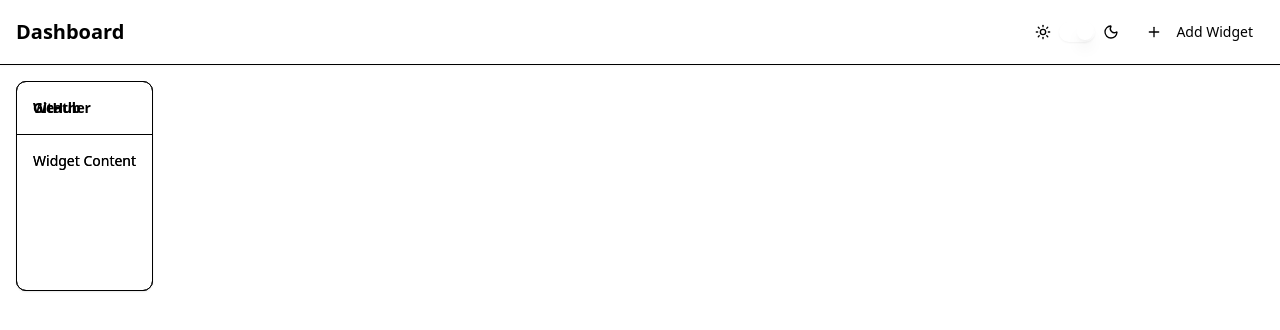
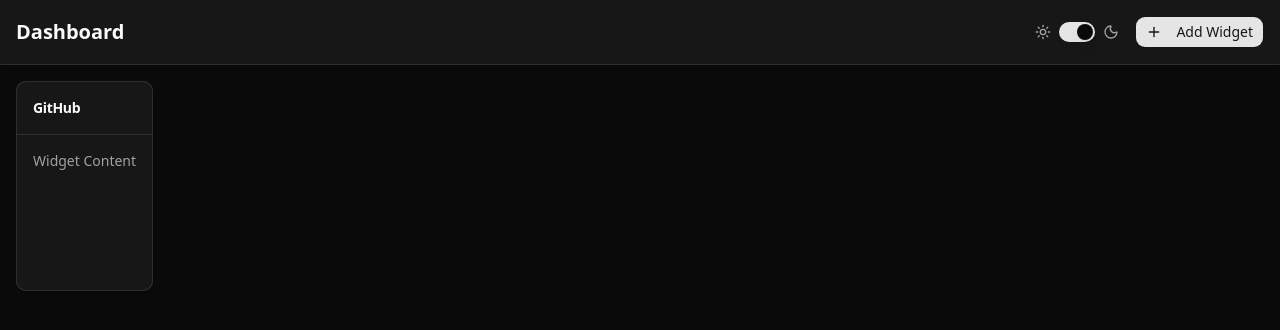
Before and after one commit to Nexlein/Dashboard, a React (Vite) app in the folder frontend/: page / in a window 1280 px wide. Shown: the top 330 px of the page. Built offline with nearby package versions, Linux system fonts and the light colour scheme.

Commit message:
fix(frontend): remove hsl wrapper from tailwind config to support oklch variables and fix opacity modifiers

```diff
--- a/frontend/src/index.css
+++ b/frontend/src/index.css
@@ -81,7 +81,7 @@
   }
 
   * {
-    @apply border-border outline-ring/50;
+    @apply border-border outline-ring;
   }
 
   body {
--- a/frontend/tailwind.config.js
+++ b/frontend/tailwind.config.js
@@ -5,45 +5,45 @@ export default {
     theme: {
         extend: {
             colors: {
-                background: 'hsl(var(--background))',
-                foreground: 'hsl(var(--foreground))',
+                background: 'var(--background)',
+                foreground: 'var(--foreground)',
                 card: {
-                    DEFAULT: 'hsl(var(--card))',
-                    foreground: 'hsl(var(--card-foreground))',
+                    DEFAULT: 'var(--card)',
+                    foreground: 'var(--card-foreground)',
                 },
                 popover: {
-                    DEFAULT: 'hsl(var(--popover))',
-                    foreground: 'hsl(var(--popover-foreground))',
+                    DEFAULT: 'var(--popover)',
+                    foreground: 'var(--popover-foreground)',
                 },
                 primary: {
-                    DEFAULT: 'hsl(var(--primary))',
-                    foreground: 'hsl(var(--primary-foreground))',
+                    DEFAULT: 'var(--primary)',
+                    foreground: 'var(--primary-foreground)',
                 },
                 secondary: {
-                    DEFAULT: 'hsl(var(--secondary))',
-                    foreground: 'hsl(var(--secondary-foreground))',
+                    DEFAULT: 'var(--secondary)',
+                    foreground: 'var(--secondary-foreground)',
                 },
                 muted: {
-                    DEFAULT: 'hsl(var(--muted))',
-                    foreground: 'hsl(var(--muted-foreground))',
+                    DEFAULT: 'var(--muted)',
+                    foreground: 'var(--muted-foreground)',
                 },
                 accent: {
-                    DEFAULT: 'hsl(var(--accent))',
-                    foreground: 'hsl(var(--accent-foreground))',
+                    DEFAULT: 'var(--accent)',
+                    foreground: 'var(--accent-foreground)',
                 },
                 destructive: {
-                    DEFAULT: 'hsl(var(--destructive))',
-                    foreground: 'hsl(var(--destructive-foreground))',
+                    DEFAULT: 'var(--destructive)',
+                    foreground: 'var(--destructive-foreground)',
                 },
-                border: 'hsl(var(--border))',
-                input: 'hsl(var(--input))',
-                ring: 'hsl(var(--ring))',
+                border: 'var(--border)',
+                input: 'var(--input)',
+                ring: 'var(--ring)',
                 chart: {
-                    1: 'hsl(var(--chart-1))',
-                    2: 'hsl(var(--chart-2))',
-                    3: 'hsl(var(--chart-3))',
-                    4: 'hsl(var(--chart-4))',
-                    5: 'hsl(var(--chart-5))',
+                    1: 'var(--chart-1)',
+                    2: 'var(--chart-2)',
+                    3: 'var(--chart-3)',
+                    4: 'var(--chart-4)',
+                    5: 'var(--chart-5)',
                 },
             },
             borderRadius: {
```
